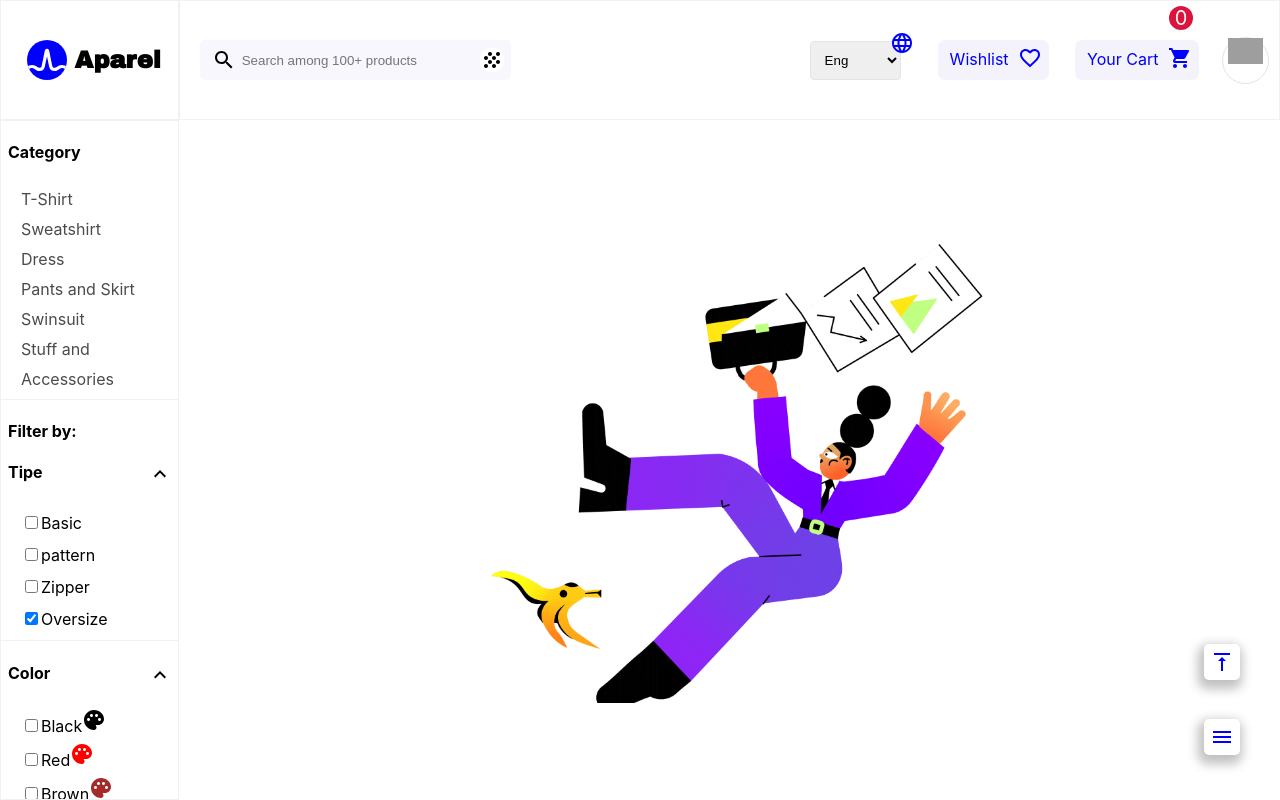
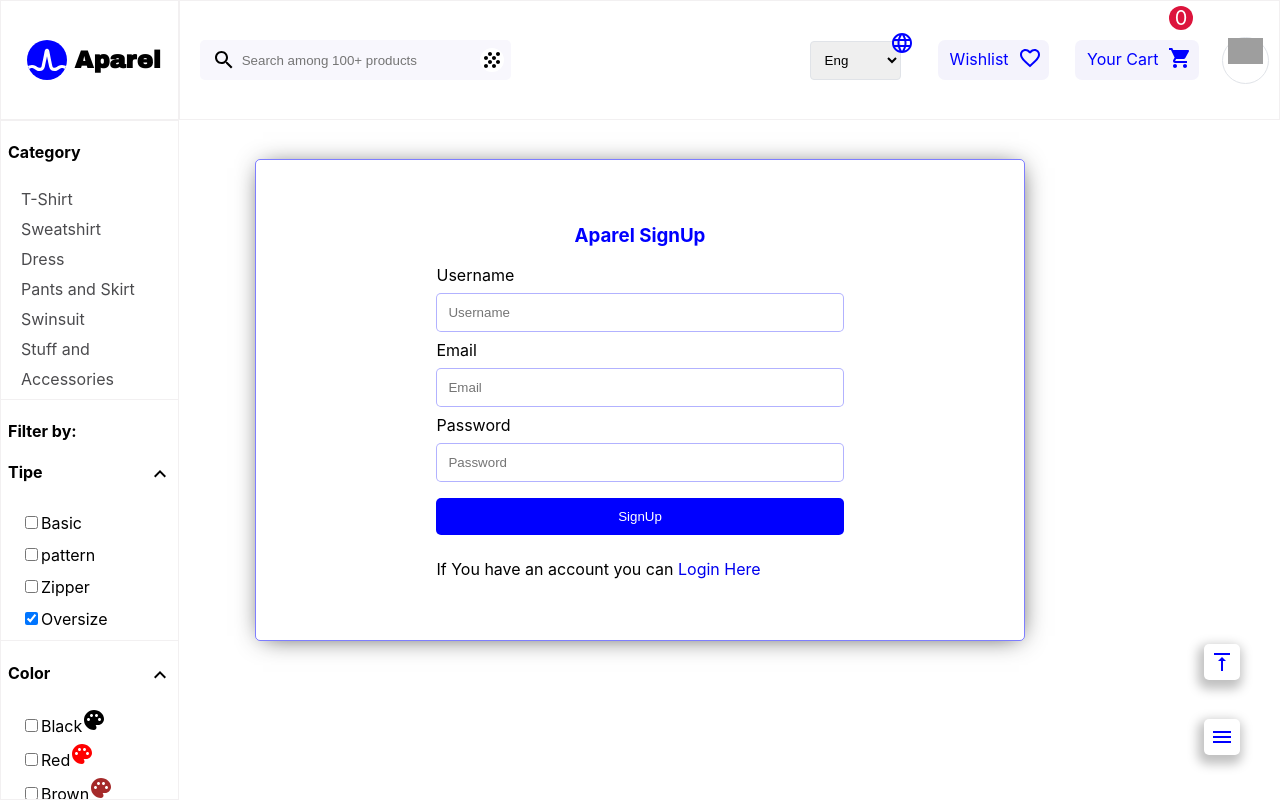
Before and after one commit to okeresamuel/Complete-Ecommerce-and-Admin-dashboard, a React (Create React App) app in the folder e-commerce/: page /Aparel/Signup in a window 1280 px wide. Built offline with nearby package versions, Linux system fonts and the light colour scheme; grey boxes are pictures that could not be loaded.

Commit message:
Auth forms

```diff
--- a/e-commerce/src/App.css
+++ b/e-commerce/src/App.css
@@ -1,3 +1,12 @@
+body{
+  margin: 0;
+  font-family: -apple-system, BlinkMacSystemFont, 'Segoe UI', 'Roboto', 'Oxygen',
+    'Ubuntu', 'Cantarell', 'Fira Sans', 'Droid Sans', 'Helvetica Neue',
+    sans-serif;
+  -webkit-font-smoothing: antialiased;
+  -moz-osx-font-smoothing: grayscale;
+}
+
 :root {
   --borderColor: #F2F0F1
 }
@@ -12,3 +21,46 @@
   border: 1px solid var(--borderColor);
   box-sizing: border-box;
 }
+
+
+/* login and logout form styles */
+
+.login__container{
+  position: absolute;
+  top:50%;
+  left:50%;
+  transform: translate(-50%, -50%);
+  width:60vw;
+  height:60vh;
+  border-radius:5px;
+  display: flex;
+  justify-content: center;
+  align-items: center;
+  border:1px solid rgba(0, 0, 255, 0.507);
+  box-shadow: 1px 2px 24px -7px rgba(0, 0, 0, 0.856);
+-webkit-box-shadow: 1px 2px 24px -7px rgba(0, 0, 0, 0.808);
+-moz-box-shadow: 1px 2px 24px -7px rgba(0,0,0,1);
+}
+.inputs{
+    display: grid;
+    width: 53%;
+}
+.username,.password,.Login__btn{
+    padding:11px;
+    margin-top: 8px;
+    margin-bottom:8px;
+    border:1px solid rgba(0, 0, 255, 0.301);
+    outline-color:blue !important;
+    border-radius:5px;
+}
+
+.Apparel__loginText{
+    text-align: center;
+    color:blue;
+}
+.Login__btn{
+    background-color:blue;
+    color:white;
+    cursor:pointer;
+    border:none;
+}
--- a/e-commerce/src/App.js
+++ b/e-commerce/src/App.js
@@ -4,7 +4,7 @@ import SideBar from './components/SideBar/SideBar';
 import Main from './components/Main/Main';
 import {useState} from "react"
 import { BrowserRouter as Router, Routes, Route, } from "react-router-dom"
-import { Cart, Errorpage } from "./pages/pageexporter"
+import { Cart, Errorpage, SignUp, Login } from "./pages/pageexporter"
 import './App.css';
 import { Context } from './context/CartContext';
 
@@ -12,9 +12,9 @@ import { Context } from './context/CartContext';
 
 function App() {
 
-const [searchValue, setSearchValue] = useState("")
+ const [searchValue, setSearchValue] = useState("")
 
-  return (
+ return (
     <div id="app">
         <Context>
           <Router>
@@ -25,6 +25,8 @@ const [searchValue, setSearchValue] = useState("")
             <>
               <Route path="/" element={<Main searchValue={searchValue} />} />
               <Route path="/cart" element={<Cart />} />
+              <Route path="/Aparel/Signup" element={<SignUp />} />
+              <Route path="/Aparel/Login" element={<Login />} />
               <Route path="*" element={<Errorpage />} />
             </>
           </Routes>
--- a/e-commerce/src/components/Header/Header.js
+++ b/e-commerce/src/components/Header/Header.js
@@ -53,7 +53,9 @@ const Header = ({setSearchValue}) => {
 
 
          <div className="profile__iconDiv">
+         <Link to={"/Aparel/Signup"}>
          <img  className="profile__icon" src='https://cdn-icons-png.flaticon.com/128/5349/5349022.png' alt='profile__pic'/>
+         </Link>
         </div>
        </div>
       <button className='opennav__menu' onClick={ShowChart}>Show Cart</button>
--- a/e-commerce/src/components/TipeSelect/TipeSelect.js
+++ b/e-commerce/src/components/TipeSelect/TipeSelect.js
@@ -1,7 +1,7 @@
 import React from 'react'
 import ArrowUpIcon from '@mui/icons-material/KeyboardArrowUp';
 
-import "../TipeSelect/TipeSelect.css"
+import "./TipeSelect.css"
 import Checkbox from '../Checkbox/Checkbox';
 function TipeSelect() {
   return (
--- a/e-commerce/src/components/products/Products.js
+++ b/e-commerce/src/components/products/Products.js
@@ -4,39 +4,30 @@ import "./products.css";
 import ShoppingCartIcon from "@mui/icons-material/ShoppingCart";
 import FavoriteBorderIcon from "@mui/icons-material/FavoriteBorder";
 import { CartContext } from "../../context/CartContext";
-import { useContext } from "react";
+import { useContext,} from "react";
 
 const Products = ({searchValue}) => {
-
-
   //setup dispatch
   const cartState = useContext(CartContext);
   const dispatch = cartState.dispatch;
+
+
+
   return (
     <div className="Products__display">
-      {items
-        ?.filter((item) => {
-          if (searchValue === "") {
-            return item;
-          } else if (item.name.toLowerCase().includes(searchValue.toLowerCase())) {
-            return item;
-          }
+      {items?.filter((item) => {
+         if (!searchValue){ return item; }
+         return item.name.toLowerCase().includes(searchValue.toLowerCase()) ? item : ""
         })
         .map((item) => (
-          <div className="shirt__container" key={item.id}>
+            <div className="shirt__container" key={item.id}>
             <div className="Favorite_Icon">
-              <FavoriteBorderIcon />
+               <FavoriteBorderIcon />
             </div>
 
             {item.tag && (
               <div className="Promo_Iconz">
-                <Button
-                  style={{
-                    backgroundColor: "hsl(250deg 57% 97%)",
-                    opacity: "85%",
-                    color: "blue",
-                  }}
-                >
+                <Button style={{ backgroundColor: "hsl(250deg 57% 97%)", opacity: "85%", color: "blue",  }} >
                   {item.tag}
                 </Button>
               </div>
@@ -48,10 +39,7 @@ const Products = ({searchValue}) => {
               <h3>{item.name}</h3>
               <span className="priceand__cartbtnContainer">
                 {`Price: $${item.price}`}
-                <ShoppingCartIcon
-                  className="Shopping_Button"
-                  onClick={() => dispatch({ type: "ADD", payload: item })}
-                />
+                <ShoppingCartIcon className="Shopping_Button" onClick={(()=>{ dispatch({ type: "ADD", payload: item }) })} />
               </span>
             </div>
           </div>
--- a/e-commerce/src/index.css
+++ /dev/null
@@ -1,13 +0,0 @@
-body {
-  margin: 0;
-  font-family: -apple-system, BlinkMacSystemFont, 'Segoe UI', 'Roboto', 'Oxygen',
-    'Ubuntu', 'Cantarell', 'Fira Sans', 'Droid Sans', 'Helvetica Neue',
-    sans-serif;
-  -webkit-font-smoothing: antialiased;
-  -moz-osx-font-smoothing: grayscale;
-}
-
-code {
-  font-family: source-code-pro, Menlo, Monaco, Consolas, 'Courier New',
-    monospace;
-}
--- a/e-commerce/src/index.js
+++ b/e-commerce/src/index.js
@@ -1,6 +1,5 @@
 import React from 'react';
 import ReactDOM from 'react-dom/client';
-import './index.css';
 import App from './App';
 
 
--- /dev/null
+++ b/e-commerce/src/pages/Login/login.js
@@ -0,0 +1,24 @@
+import { Link } from "react-router-dom"
+
+
+function login() {
+  return (
+    <>
+    <div className="login__container">
+    <div className="inputs">
+
+    <h3 className="Apparel__loginText">Aparel Login</h3>
+    <label>Email</label>
+    <input className="username" placeholder="Email ID"></input>
+    <label>Password</label>
+    <input className="password" placeholder="Password"></input>
+    <button className="Login__btn">Login</button>
+    <p>If You don`t have an account you can <Link to={"/Aparel/Signup"}>SignUp Here</Link></p>
+
+    </div>
+    </div>
+    </>
+  )
+}
+
+export default login
--- /dev/null
+++ b/e-commerce/src/pages/SignUp/signup.js
@@ -0,0 +1,26 @@
+import React from 'react'
+import { Link } from "react-router-dom"
+
+
+function signup() {
+  return (
+    <>
+    <div className="login__container">
+    <div className="inputs">
+
+    <h3 className="Apparel__loginText">Aparel SignUp</h3>
+    <label>Username</label>
+    <input className="username" placeholder="Username"></input>
+    <label>Email</label>
+    <input className="password" placeholder="Email"></input>
+    <label>Password</label>
+    <input className="password" placeholder="Password"></input>
+    <button className="Login__btn">SignUp</button>
+    <p>If You have an account you can <Link to={"/Aparel/Login"}>Login Here</Link></p>
+    </div>
+    </div>
+    </>
+  )
+}
+
+export default signup
--- a/e-commerce/src/pages/pageexporter.js
+++ b/e-commerce/src/pages/pageexporter.js
@@ -1,2 +1,4 @@
 export {default as Cart } from "./Cart/Cart"
 export {default as Errorpage} from "./Errorpage/errorpage"
+export {default as  SignUp} from "../pages/SignUp/signup"
+export {default as  Login} from "../pages/Login/login"
```
